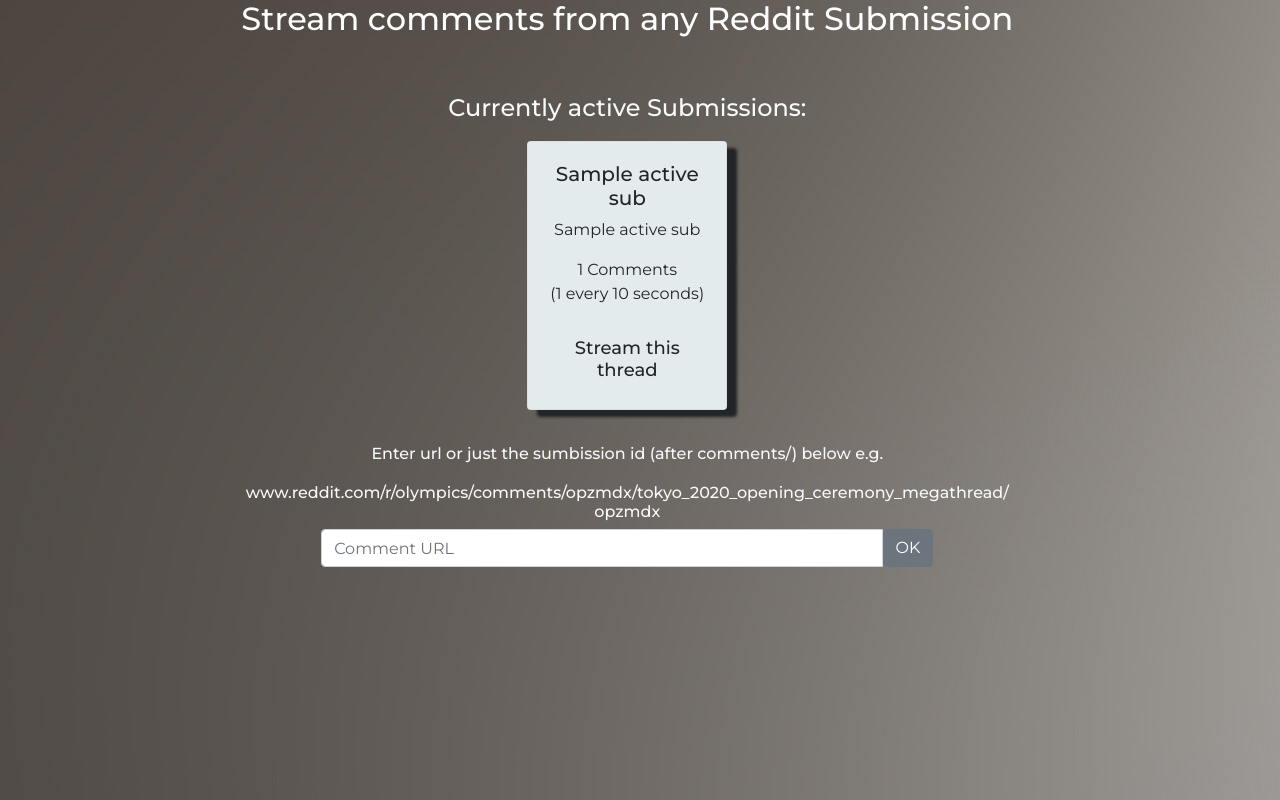
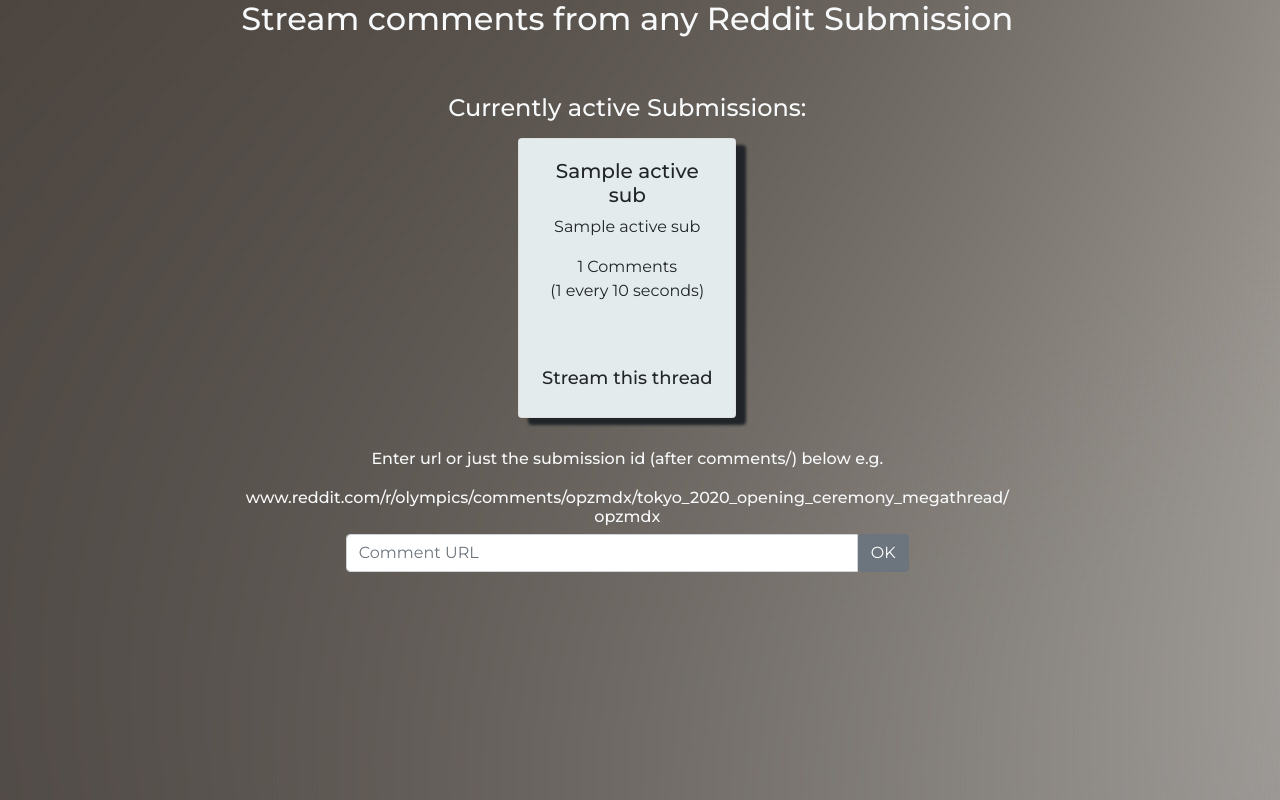
Before and after one commit to maxkernchen/LiveRedditComments, a Django app: template templates/index.html in a window 1280 px wide. Run offline with Django 3.2, Linux system fonts and the light colour scheme; the template is opened without the code that fills it: most values are stand-ins (such as "Sample title", 1, 10 or a date in 2020).

Commit message:
Fixed styling, removed inputs when select submissions from cards, and added more exception handling

```diff
--- a/RedditComments/comment_stream.py
+++ b/RedditComments/comment_stream.py
@@ -30,7 +30,7 @@ def get_comments(submission_id, views_request):
         # only get the newest comments
         submission.comment_sort = 'new'
         comment_list = list(submission.comments)
-    except (praw.exceptions.ClientException, prawcore.exceptions.NotFound) as e:
+    except (praw.exceptions.PRAWException, prawcore.PrawcoreException, praw.exceptions.RedditAPIException) as e:
         # None is okay to return as views.py will handle this appropriately
         return None
 
@@ -51,7 +51,7 @@ def get_comments(submission_id, views_request):
     for comment in comments_sorted:
         i += 1
         # don't track deleted comments or comments which we've already loaded
-        if(comment.author is not None and comment.id not in already_loaded_comments):
+        if(comment.author is not None and comment.id not in already_loaded_comments and not comment.stickied):
             comments_returned.append(comment.author.name + " - " +
                                      str(datetime.fromtimestamp(comment.created_utc)) + " - " + comment.body)
 
--- a/RedditComments/static/index.js
+++ b/RedditComments/static/index.js
@@ -1,3 +1,5 @@
+$('#spinner').hide();
+
 cards = document.getElementsByClassName('active-card');
 
 for(var i = 0;i < cards.length;i++ ){
@@ -5,6 +7,8 @@ for(var i = 0;i < cards.length;i++ ){
     let hiddenLink = cardTemp.getElementsByClassName('hidden')[0].innerHTML;
     let link = cardTemp.getElementsByClassName('link')[0]
     link.addEventListener('click', function (event) {
+      $('#all-input-div').hide();
+      $('#spinner').show();
       let formInput = document.getElementById('reddit_url');
       formInput.value = hiddenLink;
       document.getElementById('form_comment_url').submit();
--- a/RedditComments/static/styles_comments.css
+++ b/RedditComments/static/styles_comments.css
@@ -62,3 +62,6 @@ li{
    display: inline-block;
    position: fixed;
 }
+#comments{
+   word-break: break-word;
+}
--- a/RedditComments/static/styles_index.css
+++ b/RedditComments/static/styles_index.css
@@ -2,27 +2,24 @@
 :root{
     --off-white: #e3ebec;
  }
-
  html, body {
     margin: 0;
     width: 99%;
     font-family: 'Montserrat', sans-serif;
   }
-.index-header{
-    color: white;
 
-}
 .center{
     margin: 0 auto;
-    float: none;
 }
 #active-cards{
     display: inline-flex;
     flex-flow: row wrap;
+    justify-items: center;
 }
 .active-card{
-    width: 200px;
-    margin: 10px;
+    width: 17vw;
+    margin: 7px;
+    min-height: 35vh;
     box-shadow: 10px 7px 3px;
 }
 .active-body{
@@ -33,8 +30,18 @@
     font-size: large;
     transition: .2s ease-out;
     cursor: pointer;
+}
 
-  }
+/* naming convention for form is using underscores to match django side */
+#reddit_url{
+    min-width:40vw;
+}
+
+.input-fields{
+    display: inline-flex;
+    justify-items: center;
+    flex-direction: column;
+}
 
   .link:hover {
     color: lightblue
@@ -45,3 +52,6 @@
   .hidden{
     display: none;
  }
+ #spinner{
+     color: white;
+ }
--- a/RedditComments/views.py
+++ b/RedditComments/views.py
@@ -64,7 +64,7 @@ def process_reddit_url(request):
         submission_id_get = request.session['submission_id']
         if submission_id_get:
             comments = comment_stream.get_comments(submission_id_get, request)
-            if(len(comments) > 0):
+            if(comments is not None and len(comments) > 0):
                 return render(request, 'comment_body.html', {'comments_template': comments})
             else:
                 return HttpResponse(status=204)
--- a/templates/index.html
+++ b/templates/index.html
@@ -2,17 +2,10 @@
 {% load static %}
 <html lang="en" style="background-image: url({% static 'images/background.jpg' %})">
 <head>
-
-    <meta charset="UTF-8">
 <title>Reddit Comment Stream</title>
-
 
 <link rel="stylesheet" href="https://use.fontawesome.com/releases/v5.15.3/css/all.css"
  integrity="sha384-SZXxX4whJ79/gErwcOYf+zWLeJdY/qpuqC4cAa9rOGUstPomtqpuNWT9wdPEn2fk" crossorigin="anonymous">
-
-
-
-
 
 <script src="https://code.jquery.com/jquery-3.6.0.min.js"
     integrity="sha256-/xUj+3OJU5yExlq6GSYGSHk7tPXikynS7ogEvDej/m4=" crossorigin="anonymous"></script>
@@ -33,7 +26,7 @@
 <body>
 <div id="whole_page" align="center" style="background-image: url({% static 'images/background.jpg' %})" >
 
-<h2 class='index-header'>Stream comments from any Reddit Submission</h2>
+<h2 class='text-light'>Stream comments from any Reddit Submission</h2>
 <br>
 <br>
 <h4 class="text-light">Currently active Submissions:</h4>
@@ -57,7 +50,8 @@
 
 <br>
 <br>
-<h6 id="fade_text_1" class="text-light">Enter url or just the sumbission id (after comments/) below e.g.
+<div id="all-input-div">
+  <h6 id="fade_text_1" class="text-light">Enter url or just the submission id (after comments/) below e.g.
       <br>
       <br>
       www.reddit.com/r/olympics/comments/opzmdx/tokyo_2020_opening_ceremony_megathread/
@@ -65,14 +59,15 @@
       opzmdx
   </h6>
 
-<div class="row">
-      <div class="col-md-6 center">
+
+  <div class="input-fields">
+
     {% if error %}
             <p style="color: red;">
-            The Reddit URL was not valid, please review it and try again.
+                The Reddit URL or Submission ID was not valid, please review it and try again.
             </p>
     {% endif %}
-            <form action="/process-url/" method="post" id="form_comment_url"  >
+                <form action="/process-url/" method="post" id="form_comment_url">
                     {% csrf_token %}
                     <div class="input-group" >
                     <input id="reddit_url"  type="text" name="reddit_url"
@@ -82,9 +77,14 @@
                         </span>
                     </div>
                 </form>
-
   </div>
 </div>
+
+<div id= "spinner" class="center">
+  <h4 class="text-light">Loading submission...</h4>
+  <i class="fas fa-sync fa-spin fa-2x light"></i>
+</div>
+
 <br>
 <br>
 </div>
```
Also changed, not shown: RedditComments/active_submissions.py (+21 -14 lines). Lines whose indentation alone changed are shown as unchanged.
